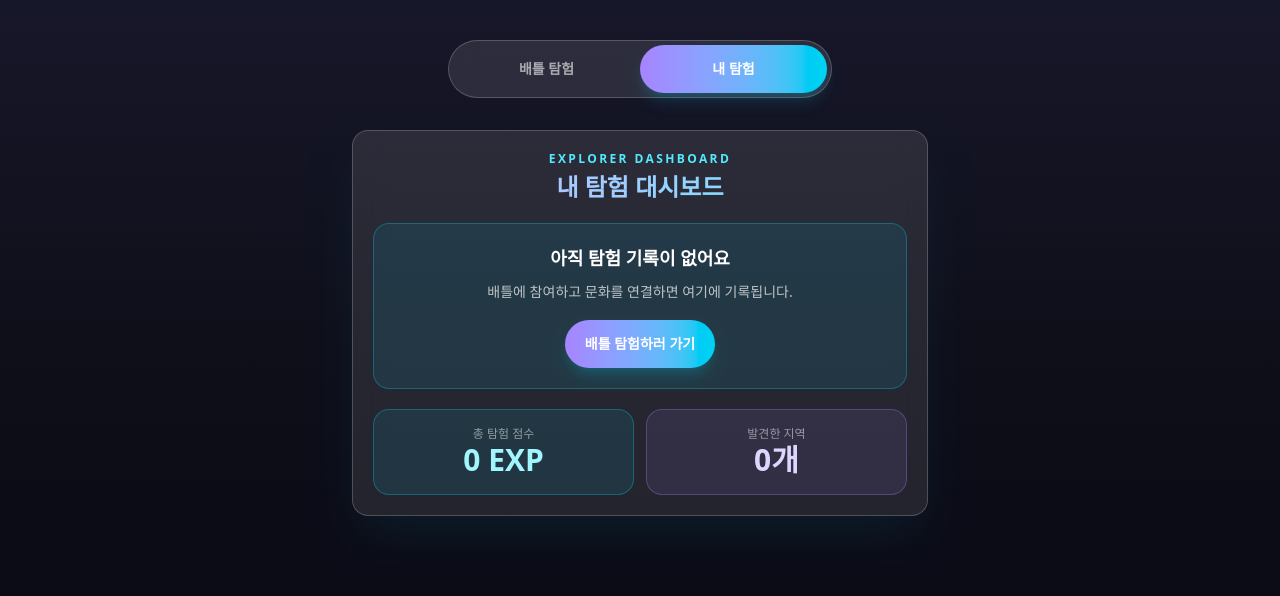
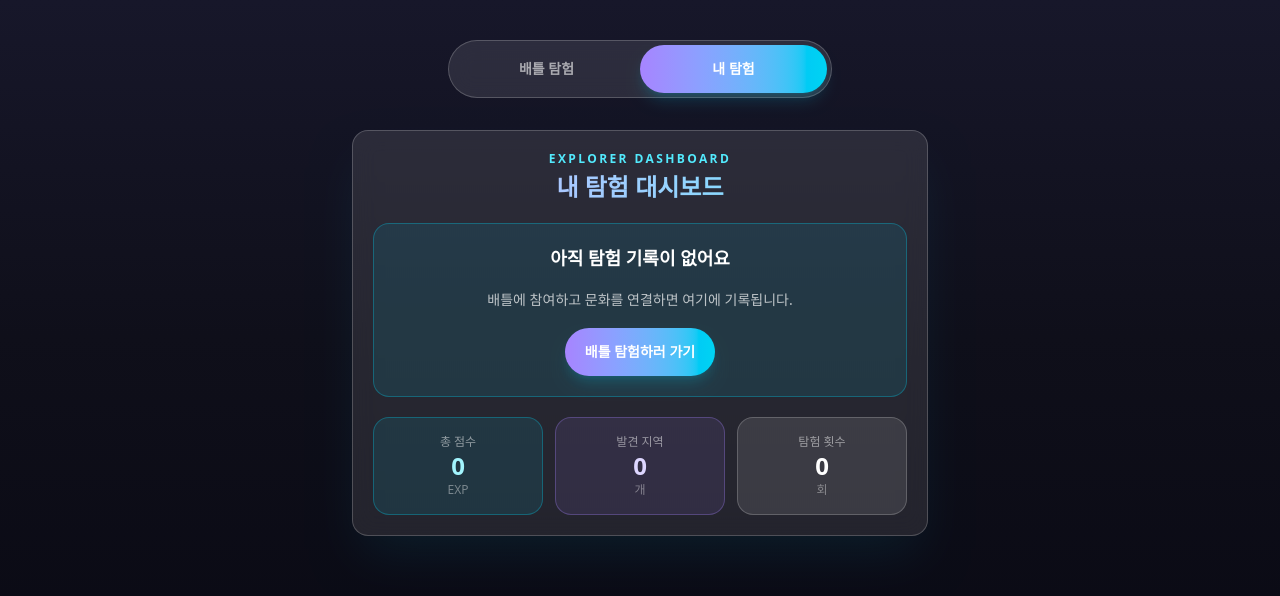
Before and after one commit to dodobow/Khuthon-DULETGIL, a Next.js app: page / in a window 1280 px wide. Both pictures are taken after a click on the button "내 탐험". Shown: the top 596 px of the page. Built offline with nearby package versions, Linux system fonts and the light colour scheme.

Commit message:
feat: 대시보드에 발견 지역 목록, 탐험 횟수, 배지 추가

```diff
--- a/components/ExplorationDashboard.tsx
+++ b/components/ExplorationDashboard.tsx
@@ -22,6 +22,12 @@ const getTopTags = (logs: ExplorationLog[]) => {
     .map(([tag]) => tag)
 }
 
+const badges = [
+  { min: 1, label: '🗺️ 첫 탐험' },
+  { min: 3, label: '🔍 탐험가' },
+  { min: 5, label: '⭐ 문화 발견자' },
+]
+
 export default function ExplorationDashboard({
   score,
   discoveredRegions,
@@ -30,6 +36,7 @@ export default function ExplorationDashboard({
 }: ExplorationDashboardProps) {
   const recentRoutes = explorationLogs.slice(0, 3)
   const topTags = getTopTags(explorationLogs)
+  const earnedBadges = badges.filter(b => discoveredRegions.length >= b.min)
 
   return (
     <section className="rounded-2xl border border-white/20 bg-white/10 p-5 shadow-2xl shadow-cyan-500/10 backdrop-blur-md">
@@ -43,12 +50,8 @@ export default function ExplorationDashboard({
 
         {explorationLogs.length === 0 && (
           <div className="space-y-4 rounded-2xl border border-cyan-400/30 bg-cyan-400/10 p-5 text-center">
-            <div className="space-y-2">
-              <p className="text-lg font-bold text-white">아직 탐험 기록이 없어요</p>
-              <p className="text-sm leading-6 text-white/70">
-                배틀에 참여하고 문화를 연결하면 여기에 기록됩니다.
-              </p>
-            </div>
+            <p className="text-lg font-bold text-white">아직 탐험 기록이 없어요</p>
+            <p className="text-sm leading-6 text-white/70">배틀에 참여하고 문화를 연결하면 여기에 기록됩니다.</p>
             {onStartExplore && (
               <button type="button" onClick={onStartExplore} className="min-h-12 rounded-full bg-gradient-to-r from-violet-400 to-cyan-400 px-5 py-3 text-sm font-bold text-white shadow-lg shadow-cyan-500/20">
                 배틀 탐험하러 가기
@@ -57,25 +60,53 @@ export default function ExplorationDashboard({
           </div>
         )}
 
-        <div className="grid grid-cols-2 gap-3">
+        <div className="grid grid-cols-3 gap-3">
           <div className="rounded-2xl border border-cyan-400/30 bg-cyan-400/10 p-4 text-center">
-            <p className="text-xs text-white/50">총 탐험 점수</p>
-            <p className="text-3xl font-black text-cyan-200">{score} EXP</p>
+            <p className="text-xs text-white/50">총 점수</p>
+            <p className="text-2xl font-black text-cyan-200">{score}</p>
+            <p className="text-xs text-white/40">EXP</p>
           </div>
           <div className="rounded-2xl border border-violet-400/30 bg-violet-400/10 p-4 text-center">
-            <p className="text-xs text-white/50">발견한 지역</p>
-            <p className="text-3xl font-black text-violet-200">{discoveredRegions.length}개</p>
+            <p className="text-xs text-white/50">발견 지역</p>
+            <p className="text-2xl font-black text-violet-200">{discoveredRegions.length}</p>
+            <p className="text-xs text-white/40">개</p>
+          </div>
+          <div className="rounded-2xl border border-white/20 bg-white/10 p-4 text-center">
+            <p className="text-xs text-white/50">탐험 횟수</p>
+            <p className="text-2xl font-black text-white">{explorationLogs.length}</p>
+            <p className="text-xs text-white/40">회</p>
           </div>
         </div>
 
+        {discoveredRegions.length > 0 && (
+          <div className="space-y-2">
+            <p className="text-sm font-bold text-white">발견한 지역</p>
+            <div className="flex flex-wrap gap-2">
+              {discoveredRegions.map(region => (
+                <span key={region} className="rounded-full bg-white/10 px-3 py-1 text-sm text-white/80">{region}</span>
+              ))}
+            </div>
+          </div>
+        )}
+
+        {earnedBadges.length > 0 && (
+          <div className="space-y-2">
+            <p className="text-sm font-bold text-white">획득 배지</p>
+            <div className="flex flex-wrap gap-2">
+              {earnedBadges.map(badge => (
+                <span key={badge.label} className="rounded-full border border-cyan-400/30 bg-cyan-400/10 px-4 py-2 text-sm font-bold text-cyan-200">{badge.label}</span>
+              ))}
+            </div>
+          </div>
+        )}
+
         {recentRoutes.length > 0 && (
-          <div className="space-y-3">
+          <div className="space-y-2">
             <p className="text-sm font-bold text-white">내가 연결한 문화 탐험</p>
             <div className="space-y-2">
               {recentRoutes.map(route => (
                 <div key={route.id} className="rounded-2xl bg-white/10 px-4 py-3 text-sm text-white/80">
-                  {route.selectedRegion} →{' '}
-                  {route.routePath.map(card => card.region).join(' → ')}
+                  {route.selectedRegion} → {route.routePath.map(card => card.region).join(' → ')}
                 </div>
               ))}
             </div>
@@ -83,13 +114,11 @@ export default function ExplorationDashboard({
         )}
 
         {topTags.length > 0 && (
-          <div className="space-y-3">
+          <div className="space-y-2">
             <p className="text-sm font-bold text-white">당신은 이런 문화를 자주 탐험했어요</p>
             <div className="flex flex-wrap gap-2">
               {topTags.map(tag => (
-                <span key={tag} className="rounded-full bg-white/10 px-3 py-1 text-sm font-bold text-cyan-200">
-                  {tag}
-                </span>
+                <span key={tag} className="rounded-full bg-white/10 px-3 py-1 text-sm font-bold text-cyan-200">{tag}</span>
               ))}
             </div>
           </div>
```
